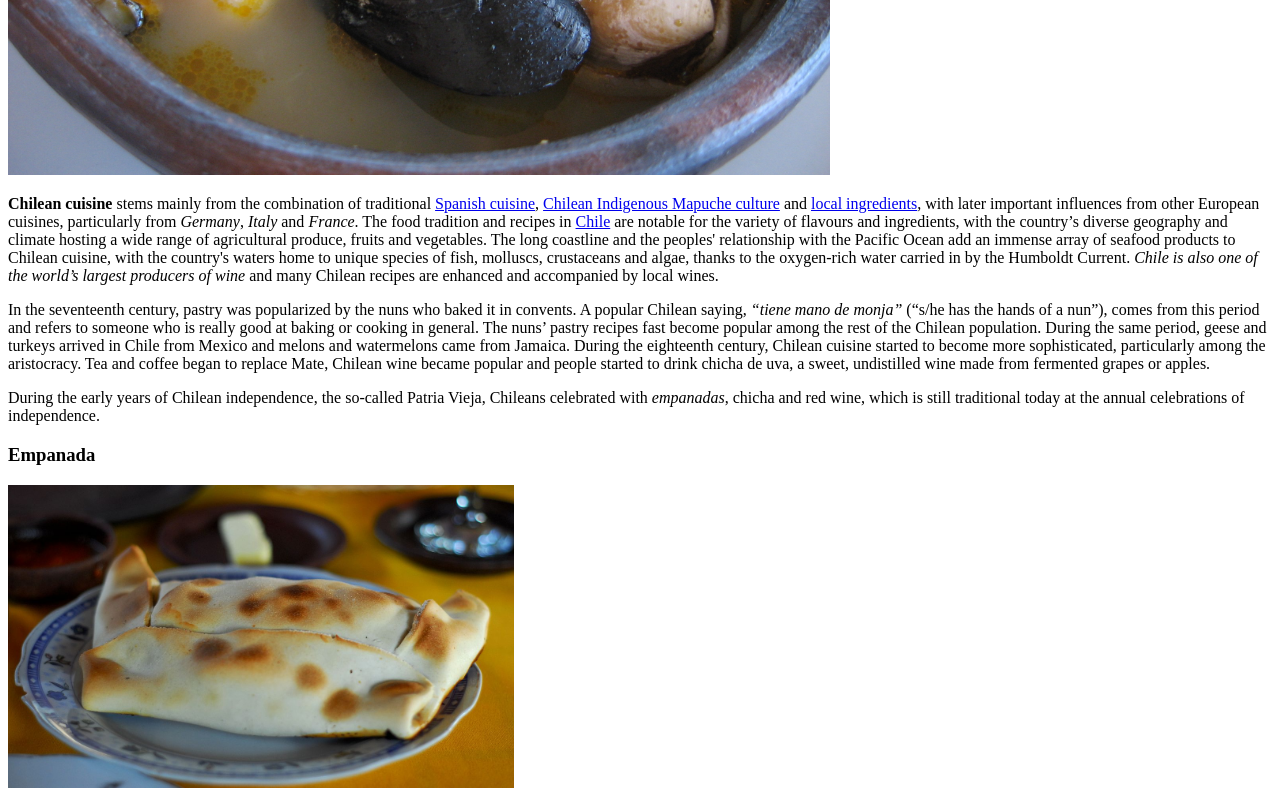
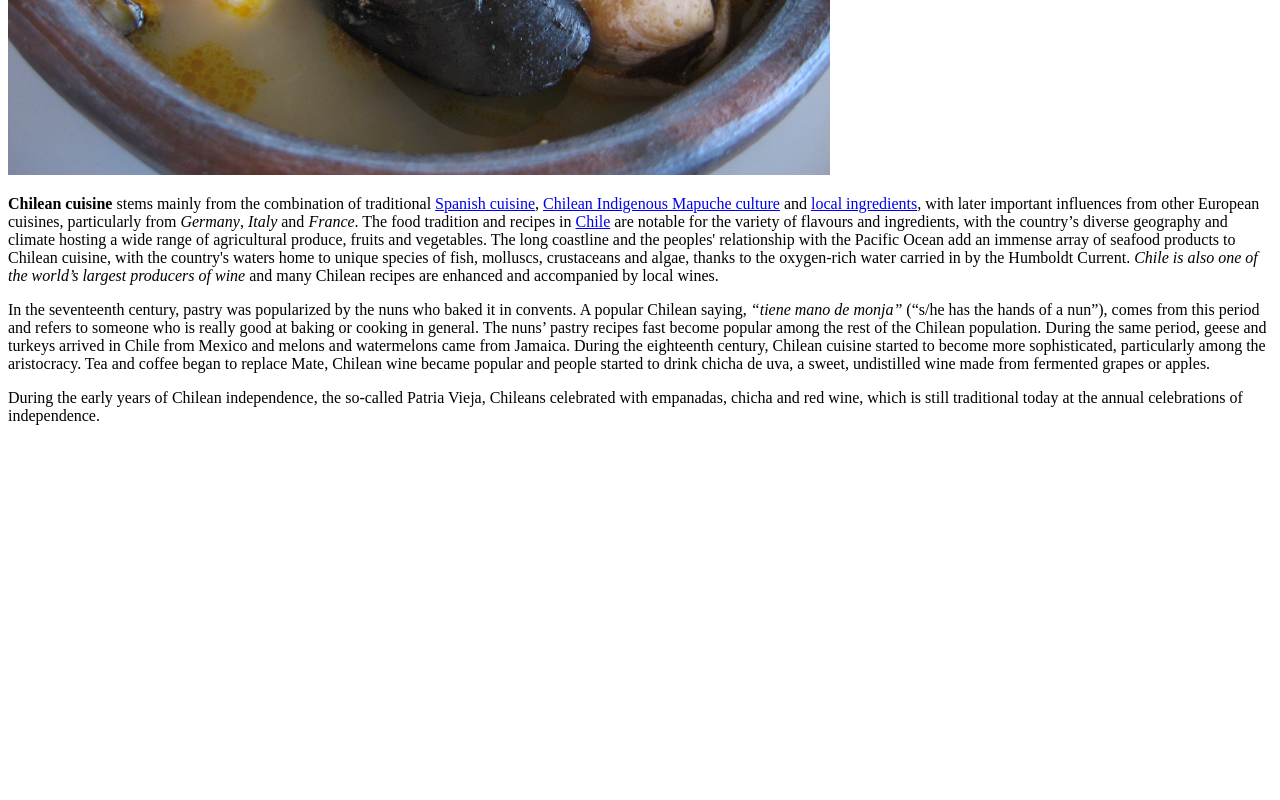
Before and after one commit to fabiborquez/Chilean-Cousine, a plain HTML site: page index.html in a window 1280 px wide. Shown: the part 449-1249 px from the top of the page. After the commit the page ends 890 px from the top, so only its background shows below. Drawn offline with Linux system fonts and the light colour scheme.

Commit message:
Update index.html

```diff
--- a/index.html
+++ b/index.html
@@ -5,11 +5,9 @@
 		<!--Gymnasium "Modern Web Design" Course HOMEWORK SESSION 2-->
 	</head>
 	<body>
-		<img src="images/paila_marina.jpg" width="65%" height="65%" alt="Chilean Empanada"/>
+		<img src="images/paila_marina.jpg" width="65%" height="65%" alt="Chilean Empanada"/> <!--Author: By Astroguato - Own work, Public Domain, https://commons.wikimedia.org/w/index.php?curid=3412593-->
 		<p> <strong>Chilean cuisine</strong> stems mainly from the combination of traditional <a href="https://en.wikipedia.org/wiki/Spanish_cuisine">Spanish cuisine</a>, <a href="https://en.wikipedia.org/wiki/Indigenous_peoples_in_Chile">Chilean Indigenous Mapuche culture</a> and <a href="https://en.wikipedia.org/wiki/List_of_Chilean_ingredients">local ingredients</a>, with later important influences from other European cuisines, particularly from <i>Germany</i>, <i>Italy</i> and <i>France</i>. The food tradition and recipes in <a href="https://en.wikipedia.org/wiki/Chile">Chile</a> are notable for the variety of flavours and ingredients, with the country’s diverse geography and climate hosting a wide range of agricultural produce, fruits and vegetables. The long coastline and the peoples' relationship with the Pacific Ocean add an immense array of seafood products to Chilean cuisine, with the country's waters home to unique species of fish, molluscs, crustaceans and algae, thanks to the oxygen-rich water carried in by the Humboldt Current. <em>Chile is also one of the world’s largest producers of wine</em> and many Chilean recipes are enhanced and accompanied by local wines.</p>
 		<p>In the seventeenth century, pastry was popularized by the nuns who baked it in convents. A popular Chilean saying, <i>“tiene mano de monja”</i> (“s/he has the hands of a nun”), comes from this period and refers to someone who is really good at baking or cooking in general. The nuns’ pastry recipes fast become popular among the rest of the Chilean population. During the same period, geese and turkeys arrived in Chile from Mexico and melons and watermelons came from Jamaica. During the eighteenth century, Chilean cuisine started to become more sophisticated, particularly among the aristocracy. Tea and coffee began to replace Mate, Chilean wine became popular and people started to drink chicha de uva, a sweet, undistilled wine made from fermented grapes or apples.</p>
-		<p>During the early years of Chilean independence, the so-called Patria Vieja, Chileans celebrated with <em>empanadas</em>, chicha and red wine, which is still traditional today at the annual celebrations of independence.</p>
-		<h3>Empanada</h3>
-		<img src="images/Empanada.jpg" width="40%" height="40%" alt="Chilean Empanada"/>
+		<p>During the early years of Chilean independence, the so-called Patria Vieja, Chileans celebrated with empanadas, chicha and red wine, which is still traditional today at the annual celebrations of independence.</p>
 	</body>
 </html>
```
